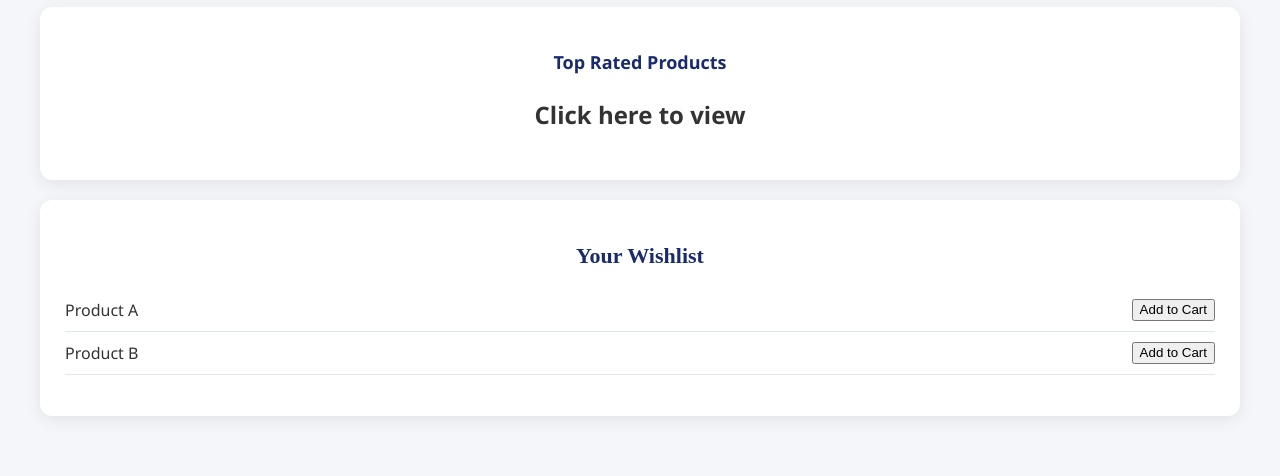
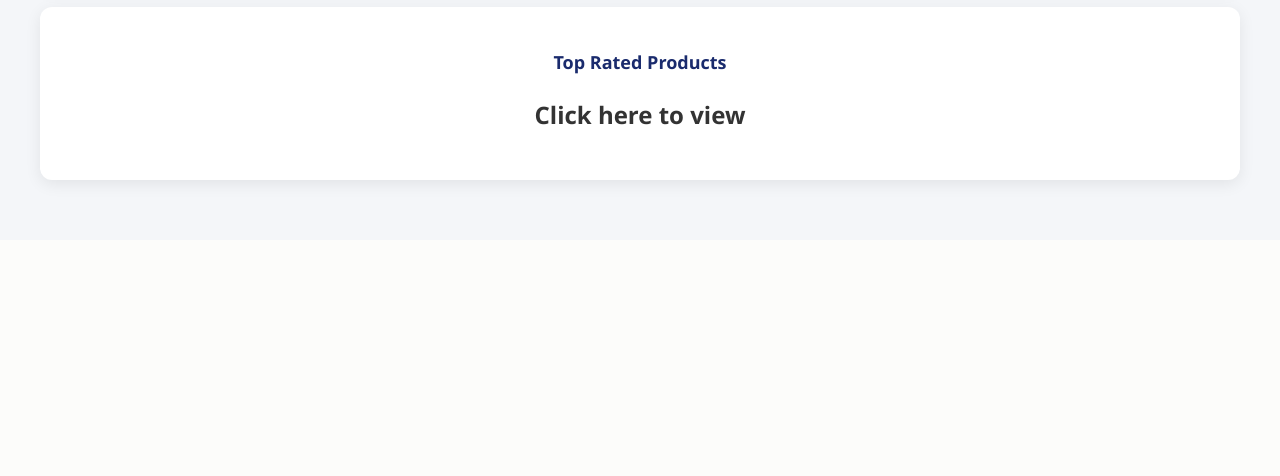
Before and after one commit to RyanlLiao/The-Superkeys, a PHP site: page /customerDashboard.php in a window 1280 px wide. Shown: the part 593-1069 px from the top of the page. After the commit the page ends 782 px from the top, so only its background shows below. Run offline with PHP 8.4, Linux system fonts and the light colour scheme.

Commit message:
Making sure pages align to discussion

```diff
--- a/customerDashboard.php
+++ b/customerDashboard.php
@@ -30,16 +30,6 @@ $userName = $_SESSION['user_name'] ?? 'Valued Customer';
             </div>
 
 
-
-        <!-- Wishlist -->
-        <div class="card">
-            <h2>Your Wishlist</h2>
-            <ul class="wishlist">
-                <li>Product A <button>Add to Cart</button></li>
-                <li>Product B <button>Add to Cart</button></li>
-            </ul>
-        </div>
-
         <!-- Recommended Products -->
         <!-- <div class="card">
             <h2>Recommended for You</h2>
--- a/header.php
+++ b/header.php
@@ -16,9 +16,8 @@
                                         class="icon"> <br>Products</a></li>
                             <li id="wishlist-link"><a href="wishlist.php"><img src="img/wishlist.png" alt="Order"
                                         class="icon"> <br> Wishlist</a></li>
-                            <li id="dashboard-link"><a href="dashboard.php"><img src="img/dashboard.png" alt="Order"
+                            <li id="dashboard-link"><a href="managerDashboard.php"><img src="img/dashboard.png" alt="Order"
                                         class="icon"> <br>Dashboard</a></li>
-
                             <!-- Dashboard is a logged in feature? -->
                             <li id="theme toggle"><a href=""><img src="img/light_mode.png" alt="Order"
                                         class="icon"> <br>Themes</a></li>
--- a/managerDashboard.php
+++ b/managerDashboard.php
@@ -22,8 +22,8 @@
         <h2>Manager Actions</h2>
         <div class="shortcut-buttons">
             <a href="manageCategories.php" class="btn">Manage Categories</a>
-            <a href="manageProducts.php" class="btn">Manage Products</a>
-            <a href="manageUsers.php" class="btn">Manage Users</a>
+            <a href="manage-products.php" class="btn">Manage Products</a>
+            <a href="manageUserDel.php" class="btn">Manage Users</a>
         </div>
     </div>
 
```
